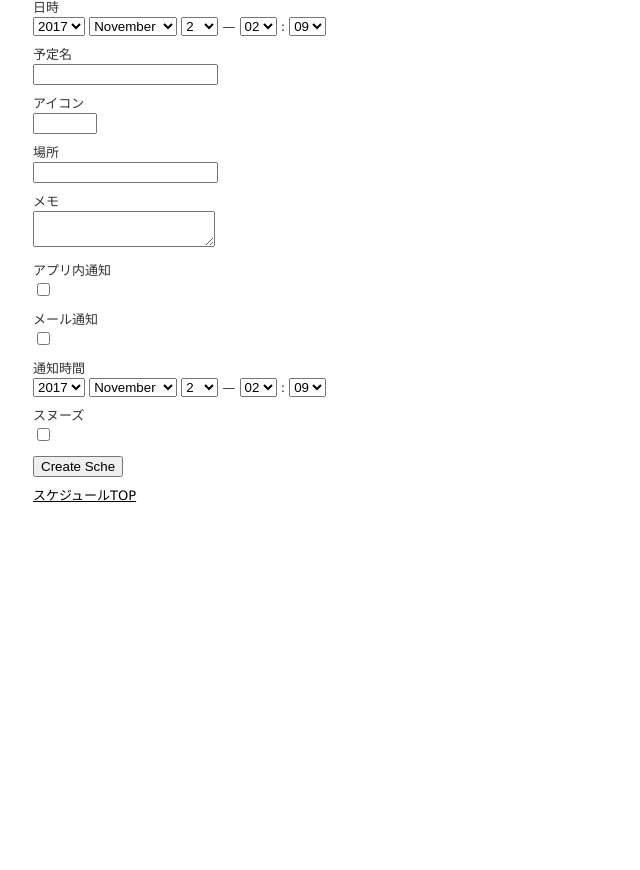
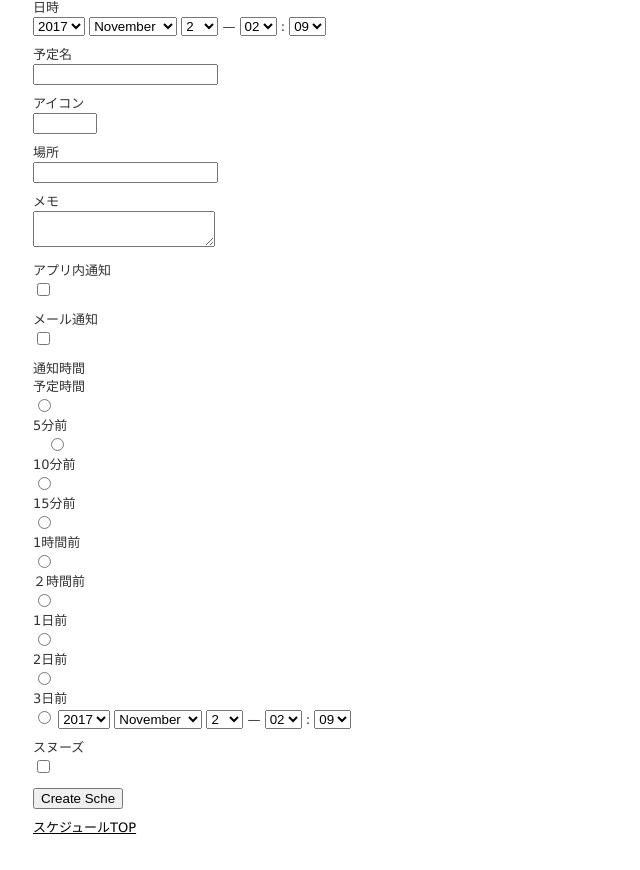
Before and after one commit to 3455mira/gestion, a Rails app: page /sches/new in a window 1280 px wide. Shown: the part 69-939 px from the top of the page, without its empty margins (0-640 px from the left). Before the commit the page ends 571 px from the top, so only its background shows below. Run offline with Rails 7, Linux system fonts and the light colour scheme; style sheets or scripts are compiled from the project's sources.

Commit message:
sche_t 編集

```diff
--- a/app/views/sche_ts/index.html.erb
+++ b/app/views/sche_ts/index.html.erb
@@ -8,9 +8,7 @@
   kensu += 1
    end %>
 <% end %>
-<p><strong>５日以内に期限がくるものが</strong>
-<%= kensu %>
-<strong>件あります</strong>
+<p><strong>５日以内に期限がくるものが <%= kensu %> 件あります</strong>
 </p>
 
 <table>
--- a/app/views/sches/_form.html.erb
+++ b/app/views/sches/_form.html.erb
@@ -48,6 +48,26 @@
 
   <div class="field">
     <%= form.label :通知時間 %>
+    <%= label_tag(:notification_time, "予定時間") %>
+    <%= radio_button_tag(:notification_time, "0") %>
+    <%= label_tag(:notification_time, "5分前") %>
+  　<%= radio_button_tag(:notification_time, "5") %>
+    <%= label_tag(:notification_time, "10分前") %>
+    <%= radio_button_tag(:notification_time, "10") %>
+    <%= label_tag(:notification_time, "15分前") %>
+    <%= radio_button_tag(:notification_time, "15") %>
+    <%= label_tag(:notification_time, "1時間前") %>
+    <%= radio_button_tag(:notification_time, "1h") %>
+    <%= label_tag(:notification_time, "２時間前") %>
+    <%= radio_button_tag(:notification_time, "2h") %>
+    <%= label_tag(:notification_time, "1日前") %>
+    <%= radio_button_tag(:notification_time, "1") %>
+    <%= label_tag(:notification_time, " 2日前 ") %>
+    <%= radio_button_tag(:notification_time, "2") %>
+    <%= label_tag(:notification_time, "3日前") %>
+    <%= radio_button_tag(:notification_time, "3") %>
+
+
     <%= form.datetime_select :notification_time %>
   </div>
 
```
